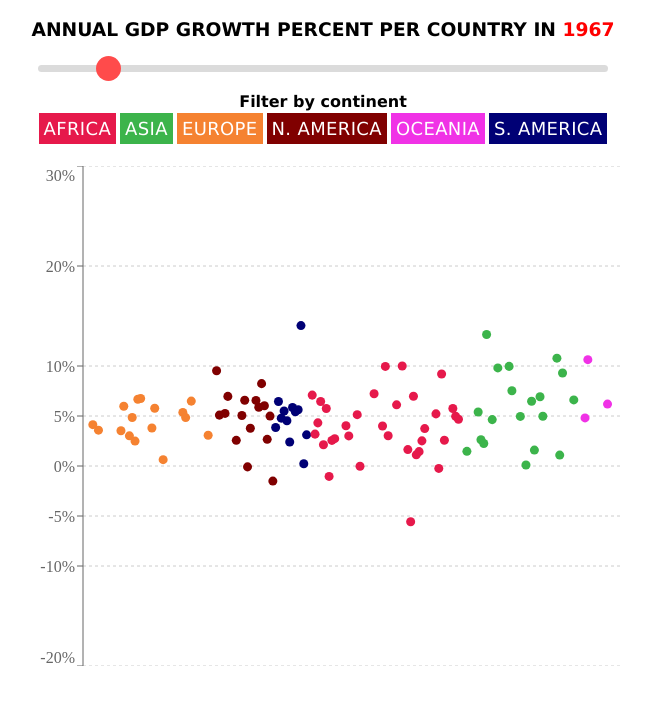
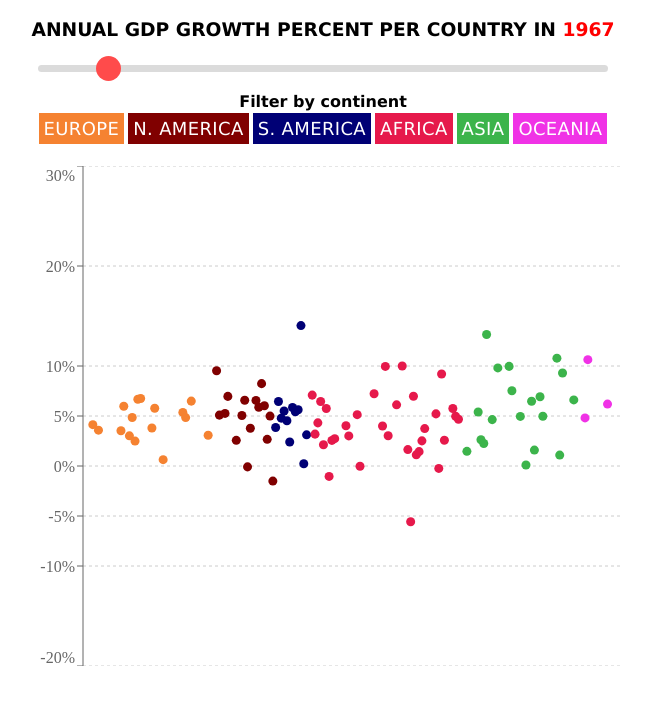
Before and after one commit to ebuddj/2019-gdpgrowth, a React app: page / in a window 1280 px wide. Shown: the top 704 px of the page, without its empty margins (317-968 px from the left). Built offline with nearby package versions, Linux system fonts and the light colour scheme.

Commit message:
Updated filter elements

```diff
--- a/src/jsx/App.jsx
+++ b/src/jsx/App.jsx
@@ -137,12 +137,12 @@ class App extends Component {
         <input className={style.slider} type="range" min={1961} max={2017} value={this.state.year} onChange={() => this.sliderChange(event)}/>
         <legend>
           <div>Filter by continent</div>
+          <span onClick={() => this.selectContinent('Europe')} className={style.europe} style={this.state.active_continents.includes('Europe') ? {opacity: 1} : {}}>Europe</span>
+          <span onClick={() => this.selectContinent('N. America')} className={style.n_america} style={this.state.active_continents.includes('N. America') ? {opacity: 1} : {}}>N. America</span>
+          <span onClick={() => this.selectContinent('S. America')} className={style.s_america} style={this.state.active_continents.includes('S. America') ? {opacity: 1} : {}}>S. America</span>
           <span onClick={() => this.selectContinent('Africa')} className={style.africa} style={this.state.active_continents.includes('Africa') ? {opacity: 1} : {}}>Africa</span>
           <span onClick={() => this.selectContinent('Asia')} className={style.asia} style={this.state.active_continents.includes('Asia') ? {opacity: 1} : {}}>Asia</span>
-          <span onClick={() => this.selectContinent('Europe')} className={style.europe} style={this.state.active_continents.includes('Europe') ? {opacity: 1} : {}}>Europe</span>
-          <span onClick={() => this.selectContinent('N. America')} className={style.n_america} style={this.state.active_continents.includes('N. America') ? {opacity: 1} : {}}>N. America</span>
           <span onClick={() => this.selectContinent('Oceania')} className={style.oceania} style={this.state.active_continents.includes('Oceania') ? {opacity: 1} : {}}>Oceania</span>
-          <span onClick={() => this.selectContinent('S. America')} className={style.s_america} style={this.state.active_continents.includes('S. America') ? {opacity: 1} : {}}>S. America</span>
         </legend>
         <ResponsiveContainer width="100%" height={500} step={1} className={style.line_chart_container}>
           <ScatterChart margin={{top: 0, right: 0, bottom: 0, left: 0}}>
```
